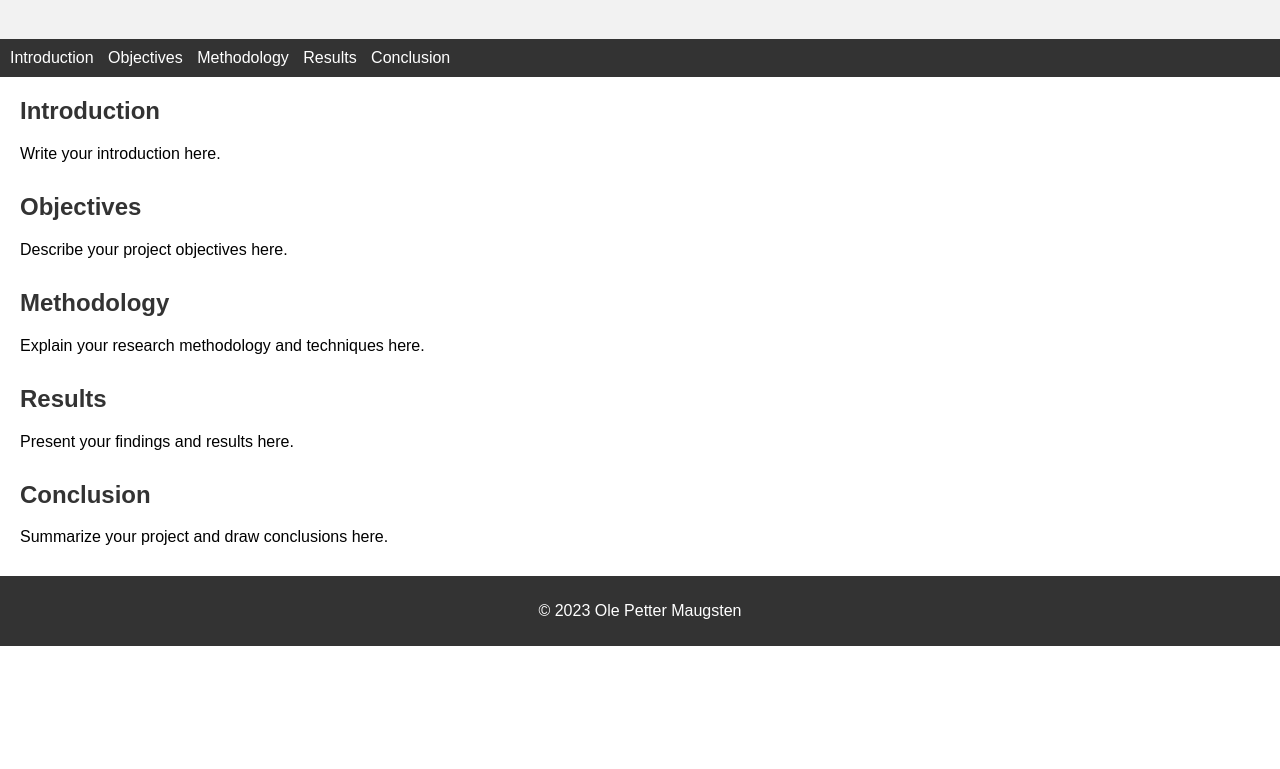
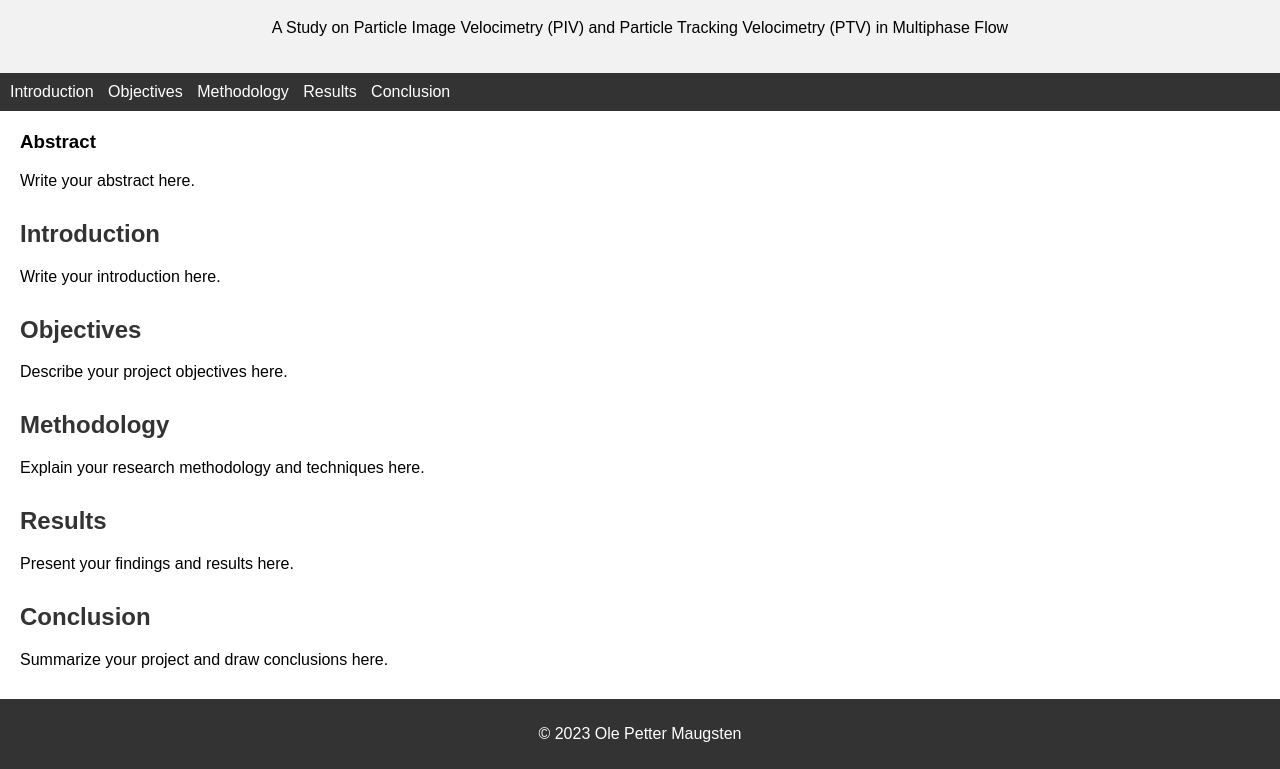
Before and after one commit to maugsten/maugsten.github.io, a plain HTML site: page poreLab/index.html in a window 1280 px wide. Shown: the part 81-850 px from the top of the page. Before the commit the page ends 800 px from the top, so only its background shows below. Drawn offline with Linux system fonts and the light colour scheme.

Commit message:
small change

```diff
--- a/poreLab/index.html
+++ b/poreLab/index.html
@@ -7,6 +7,7 @@
 <body>
   <header>
     <h1>Summer Project: PIV/PTV in Multiphase Flow</h1>
+    <p>A Study on Particle Image Velocimetry (PIV) and Particle Tracking Velocimetry (PTV) in Multiphase Flow</p>
   </header>
 
   <nav>
@@ -20,6 +21,11 @@
   </nav>
 
   <main>
+    <section id="abstract">
+      <h3>Abstract</h3>
+      <p>Write your abstract here.</p>
+    </section>
+
     <section id="introduction">
       <h2>Introduction</h2>
       <p>Write your introduction here.</p>
```
Also changed, not shown: index.html (+1 -0 lines), 1 other file.
